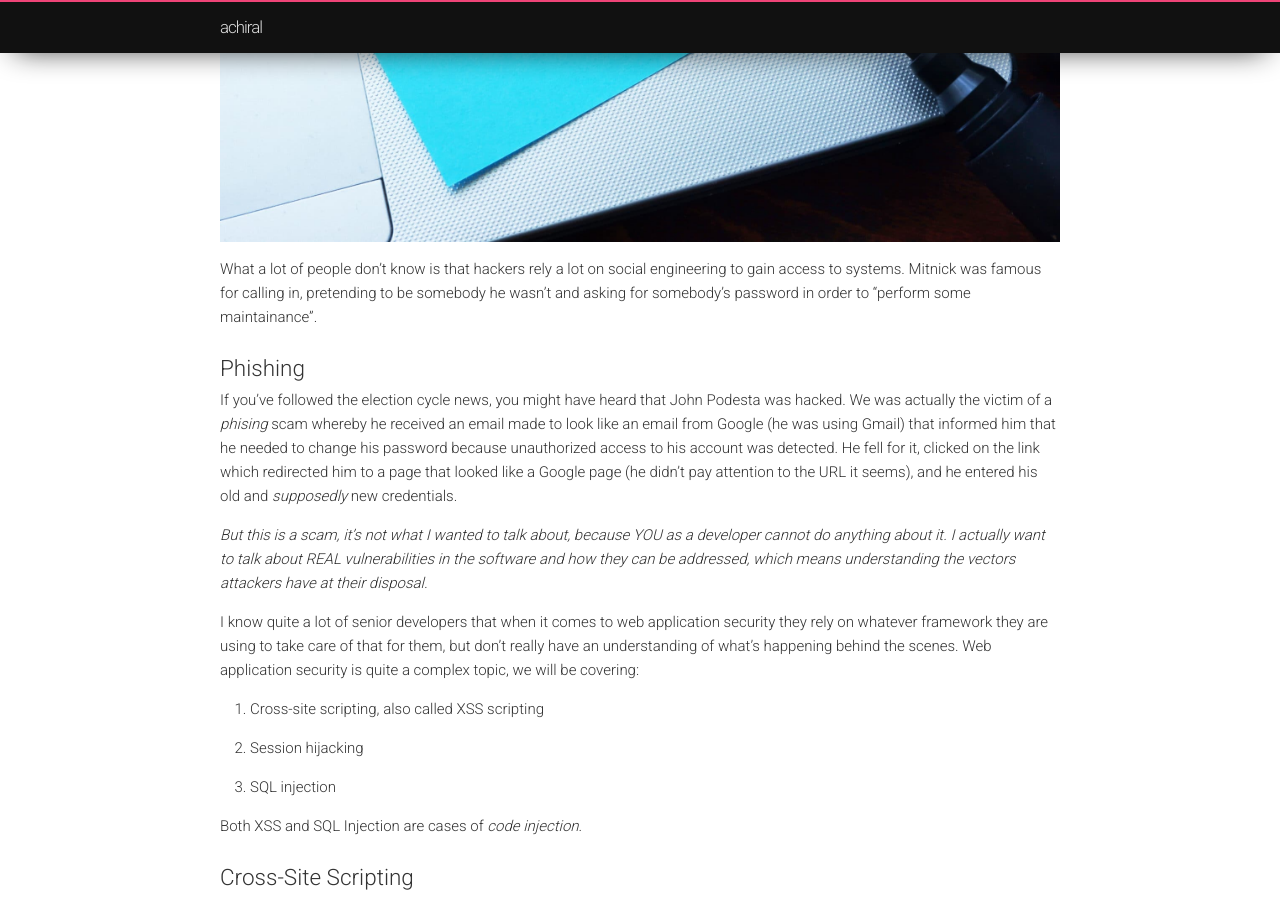
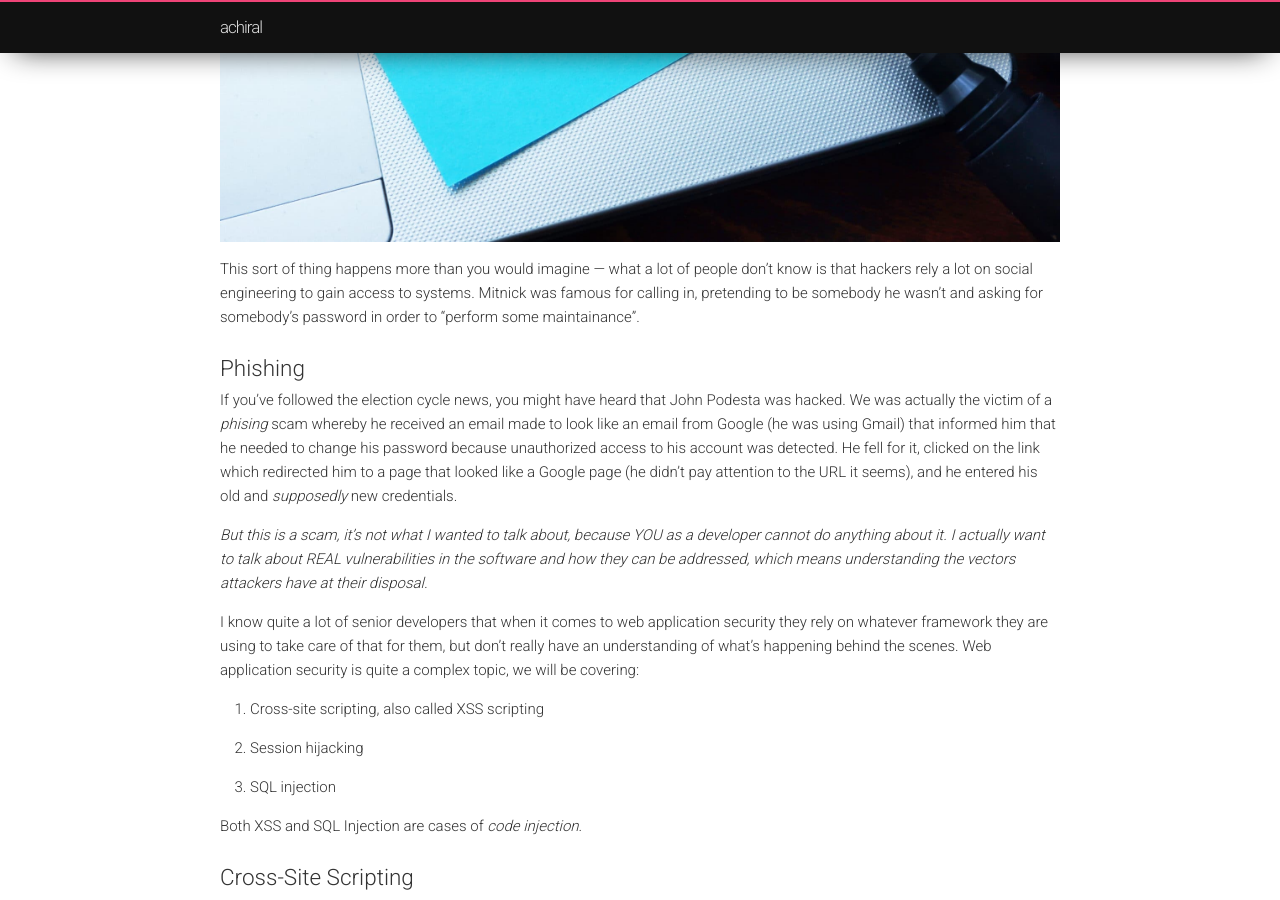
Before and after one commit to toaderflorin/eksia, a Jekyll site: the page built from _posts/2017-09-13-web-security.markdown, in a window 1280 px wide and 900 px high, scrolled down 935 px. Built offline with Jekyll 4.4.1, drawn with Linux system fonts in a browser that asks for light colours.

Commit message:
Added clarification.

```diff
--- a/_posts/2017-09-13-web-security.markdown
+++ b/_posts/2017-09-13-web-security.markdown
@@ -12,7 +12,7 @@ I can testify that a lot of people confined in me they considered doing this (in
 
 ![image-title-here](/images/my-password.jpg){:class="img-responsive"}
 
-What a lot of people don't know is that hackers rely a lot on social engineering to gain access to systems. Mitnick was famous for calling in, pretending to be somebody he wasn't and asking for somebody's password in order to "perform some maintainance".
+This sort of thing happens more than you would imagine — what a lot of people don't know is that hackers rely a lot on social engineering to gain access to systems. Mitnick was famous for calling in, pretending to be somebody he wasn't and asking for somebody's password in order to "perform some maintainance".
 
 ## Phishing
 If you've followed the election cycle news, you might have heard that John Podesta was hacked. We was actually the victim of a *phising* scam whereby he received an email made to look like an email from Google (he was using Gmail) that informed him that he needed to change his password because unauthorized access to his account was detected. He fell for it, clicked on the link which redirected him to a page that looked like a Google page (he didn't pay attention to the URL it seems), and he entered his old and *supposedly* new credentials.
```
